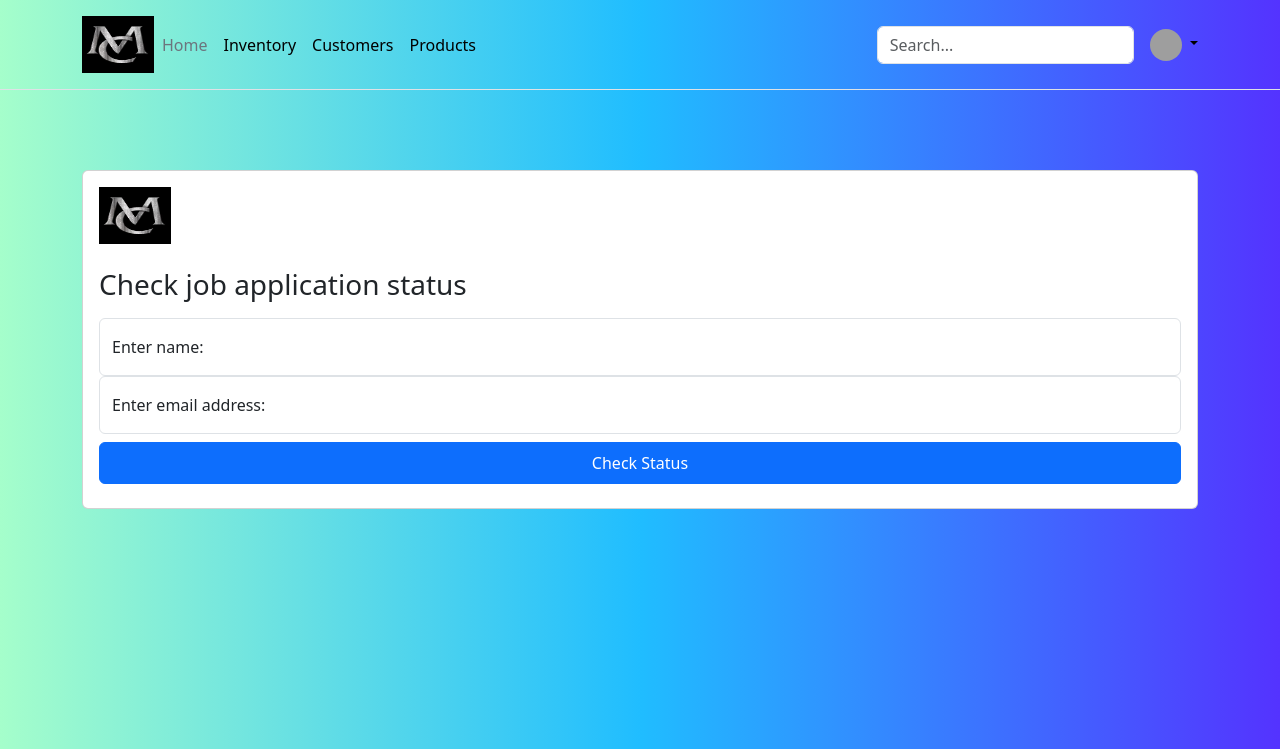
After one commit to kmark-n/mark_careers_website_v4, a Flask app: page /status_form in a window 1280 px wide. The commit adds this page. Shown: the top 749 px of the page. Run offline with Flask 3, Linux system fonts and the light colour scheme; grey boxes are pictures that could not be loaded.

Commit message:
job status confirmation

```diff
--- a/app.py
+++ b/app.py
@@ -1,5 +1,5 @@
 from flask import Flask, render_template, jsonify, request, redirect, session, url_for
-from database import db_login_validation, load_jobs_from_db, load_job_from_db, add_application_to_db, add_user_details_to_db, db_login_validation
+from database import db_login_validation, load_jobs_from_db, load_job_from_db, add_application_to_db, add_user_details_to_db, db_login_validation, status_validation, status_results
 
 
 app = Flask(__name__)
@@ -44,18 +44,47 @@ def list_jobs():
   jobs_list = load_jobs_from_db()
   return jsonify(jobs=jobs_list)
 
-@app.route("/job/<id>")
-def show_job(id):
-  job = load_job_from_db(id)
+@app.route("/status_form")
+def status_form():
+  return render_template('status_form.html')
+
+@app.route("/job_status", methods=['POST'])
+def status_check():
+  full_name=request.form.get('full_name')
+  email=request.form.get('email')
+  row=status_validation(full_name, email)
+  if row is not None:
+    session['id']=row['id']
+    return redirect('status_results')
+  else:
+    error_message="wrong name or email"
+    return render_template('status_form.html', error=error_message)
+
+@app.route("/status_results")
+def application_status():
+  id=session.get('id')
+  job_id=id
+  job=load_job_from_db(job_id)
+  application=status_results(id)
+
+  if job is not None and application is not None:
+    return render_template('status_results.html', application=application, job=job)
+  else:
+    error_message="Job or application not found"
+    return render_template('status_results', error=error_message)
+
+@app.route("/job/<job_id>")
+def show_job(job_id):
+  job = load_job_from_db(job_id)
   if not job:
     return "Not found", 404
   return render_template('jobpage.html', job = job)
 
-@app.route("/job/<id>/apply", methods=['post'])
-def apply_to_job(id):
+@app.route("/job/<job_id>/apply", methods=['post'])
+def apply_to_job(job_id):
   data = request.form
-  job = load_job_from_db(id)
-  add_application_to_db(id, data)
+  job = load_job_from_db(job_id)
+  add_application_to_db(job_id, data)
   return render_template('application_submitted.html', application=data, job = job)
 
 
--- a/static/css/style.css
+++ b/static/css/style.css
@@ -2,9 +2,6 @@
   background: #5433FF;  /* fallback for old browsers */
   background: -webkit-linear-gradient(to right, #A5FECB, #20BDFF, #5433FF);  /* Chrome 10-25, Safari 5.1-6 */
   background: linear-gradient(to right, #A5FECB, #20BDFF, #5433FF); /* W3C, IE 10+/ Edge, Firefox 16+, Chrome 26+, Opera 12+, Safari 7+ */
-
-
-
 }
 
 .mt-80{
--- a/templates/application_form.html
+++ b/templates/application_form.html
@@ -1,5 +1,5 @@
 <h4>Application Form</h4>
-<form action="/job/{{job['id']}}/apply" method="post">
+<form action="/job/{{job['job_id']}}/apply" method="post">
   <div class="mb-2">
   <label>Full Name</label><br>
   <input type="text" name="full_name" placeholder="Allan Walker">
--- a/templates/application_submitted.html
+++ b/templates/application_submitted.html
@@ -3,8 +3,9 @@
   <head>
     <title>submitted application</title>
     {% include 'bootstrap.html' %}
+    <link rel="stylesheet" type="text/css" href="{{url_for('static', filename='css/style.css')}}">
   </head>
-  <body>
+  <body bg-nav>
     {%include 'nav.html' %}
     {%include 'banner.html'%}
     <div class="container">
--- a/templates/bootstrap.html
+++ b/templates/bootstrap.html
@@ -1,2 +1,3 @@
 <meta name="viewport" content="width=device-width, initial-scale=1">
-    <link href="https://cdn.jsdelivr.net/npm/bootstrap@5.3.0/dist/css/bootstrap.min.css" rel="stylesheet" integrity="sha384-9ndCyUaIbzAi2FUVXJi0CjmCapSmO7SnpJef0486qhLnuZ2cdeRhO02iuK6FUUVM" crossorigin="anonymous">
+  <link href="https://cdn.jsdelivr.net/npm/bootstrap@5.3.2/dist/css/bootstrap.min.css" rel="stylesheet" integrity="sha384-T3c6CoIi6uLrA9TneNEoa7RxnatzjcDSCmG1MXxSR1GAsXEV/Dwwykc2MPK8M2HN" crossorigin="anonymous">
+  <script src="https://cdn.jsdelivr.net/npm/bootstrap@5.3.2/dist/js/bootstrap.bundle.min.js" integrity="sha384-C6RzsynM9kWDrMNeT87bh95OGNyZPhcTNXj1NW7RuBCsyN/o0jlpcV8Qyq46cDfL" crossorigin="anonymous"></script>
--- a/templates/home.html
+++ b/templates/home.html
@@ -29,7 +29,7 @@
       </div>
 
       <div class="text-center">
-		  <a href="mailto:seasonablesalt@gmail.com?subject=Question%20about%20Job%20Openings&body=YOUR%20NAME%3A%20%3Ctype%20your%20name%20here%3E%0D%0A%0D%0AYOUR%20QUESTION%3A%20%3Center%20your%20question%20here%3E" class="btn btn-success btn-lg">check status</a>
+		  <a href="/status_form" class="btn btn-success btn-lg">check status</a>
       </div>
       {%include 'footer.html'%}
     </div>
--- a/templates/jobitem.html
+++ b/templates/jobitem.html
@@ -3,13 +3,13 @@
           <h4 style="color:rgb(120,120,120); margin-bottom:4px;">
             {{job['title']}}
           </h4>
-          {%if'location' in job%}
+          {%if 'location' in job%}
           <div>
             <b>location:</b>{{job['location']}}
           </div>
           {%endif%}
         </div>
         <div class="col-2">
-          <a href="/job/{{ job['id'] }}" type="button" class="btn btn-outline-secondary">Apply</a>
+          <a href="/job/{{ job['job_id'] }}" type="button" class="btn btn-outline-secondary">Apply</a>
         </div>
       </div>
--- a/templates/login.html
+++ b/templates/login.html
@@ -8,6 +8,5 @@
   </head>
   <body class = bg-nav>
     {% include 'login_contents.html' %}
-
   </body>
 </html>
--- a/templates/login_contents.html
+++ b/templates/login_contents.html
@@ -36,7 +36,7 @@
               {% if error %}
               <p class="center-align-red">{{error}}</p>
               {% endif %}
-              <p class="mt-3 mb-2 text-body-secondary">Don't have an account yet?<a href="/register_form">Create one</a></p>
+              <p class="mt-3 mb-2 text-body-secondary">Don't have an account yet?<a href="/register_form/register">Create one</a></p>
               <p class="mt-3 mb-3 text-body-secondary">&copy; 2023–2024</p>
             </form>
           </main>
--- a/templates/nav.html
+++ b/templates/nav.html
@@ -1,33 +1,33 @@
-<nav class="navbar navbar-expand-sm navbar-dark bg-dark" aria-label="Third navbar example">
-    <div class="container-fluid">
-      <a class="navbar-brand" href="#">Markcareers</a>
-      <button class="navbar-toggler" type="button" data-bs-toggle="collapse" data-bs-target="#navbarsExample03" aria-controls="navbarsExample03" aria-expanded="false" aria-label="Toggle navigation">
-        <span class="navbar-toggler-icon"></span>
-      </button>
+<header class="p-3 mb-3 border-bottom">
+  <div class="container">
+    <div class="d-flex flex-wrap align-items-center justify-content-center justify-content-lg-start">
+      <a href="#" class="d-flex align-items-center mb-2 mb-lg-0 link-body-emphasis text-decoration-none">
+        <img src="https://markcareerswebsitev3.markndungu.repl.co/static/mark_careers.jpeg" alt="" width="72" height="57">
+      </a>
 
-      <div class="collapse navbar-collapse" id="navbarsExample03">
-        <ul class="navbar-nav me-auto mb-2 mb-sm-0">
-          <li class="nav-item">
-            <a class="nav-link active" aria-current="page" href="/">Home</a>
-          </li>
-          <li class="nav-item">
-            <a class="nav-link" href="#">Link</a>
-          </li>
-          <li class="nav-item">
-            <a class="nav-link disabled" aria-disabled="true">Disabled</a>
-          </li>
-          <li class="nav-item dropdown">
-            <a class="nav-link dropdown-toggle" href="#" data-bs-toggle="dropdown" aria-expanded="false">Dropdown</a>
-            <ul class="dropdown-menu">
-              <li><a class="dropdown-item" href="#">Action</a></li>
-              <li><a class="dropdown-item" href="#">Another action</a></li>
-              <li><a class="dropdown-item" href="#">Something else here</a></li>
-            </ul>
-          </li>
+      <ul class="nav col-12 col-lg-auto me-lg-auto mb-2 justify-content-center mb-md-0">
+        <li><a href="/home" class="nav-link px-2 link-secondary">Home</a></li>
+        <li><a href="#" class="nav-link px-2 link-body-emphasis">Inventory</a></li>
+        <li><a href="#" class="nav-link px-2 link-body-emphasis">Customers</a></li>
+        <li><a href="#" class="nav-link px-2 link-body-emphasis">Products</a></li>
+      </ul>
+
+      <form class="col-12 col-lg-auto mb-3 mb-lg-0 me-lg-3" role="search">
+        <input type="search" class="form-control" placeholder="Search..." aria-label="Search">
+      </form>
+
+      <div class="dropdown text-end">
+        <a href="#" class="d-block link-body-emphasis text-decoration-none dropdown-toggle" data-bs-toggle="dropdown" aria-expanded="false">
+          <img src="https://github.com/mdo.png" alt="mdo" width="32" height="32" class="rounded-circle">
+        </a>
+        <ul class="dropdown-menu text-small">
+          <li><a class="dropdown-item" href="#">New project...</a></li>
+          <li><a class="dropdown-item" href="#">Settings</a></li>
+          <li><a class="dropdown-item" href="#">Profile</a></li>
+          <li><hr class="dropdown-divider"></li>
+          <li><a class="dropdown-item" href="#">Sign out</a></li>
         </ul>
-        <form role="search">
-          <input class="form-control" type="search" placeholder="Search" aria-label="Search">
-        </form>
       </div>
     </div>
-  </nav>
+  </div>
+</header>
--- a/templates/register_contents.html
+++ b/templates/register_contents.html
@@ -6,16 +6,16 @@
         <h1 class="h3 mb-3 fw-normal">Register here</h1>
 
         <div class="form-floating">
-          <input type="text" class="form-control" name="name" id="floatingInput" placeholder="name">
+          <input type="text" class="form-control" name="name" id="floatingInput" placeholder="name" required>
           <label for="floatingInput">Enter user name:</label>
         </div>
 
         <div class="form-floating">
-          <input type="email" class="form-control" name="email" id="floatingInput" placeholder="name@example.com">
+          <input type="email" class="form-control" name="email" id="floatingInput" placeholder="name@example.com" required>
           <label for="floatingInput">Enter email address:</label>
         </div>
         <div class="form-floating">
-          <input type="password" class="form-control" name="password" id="floatingPassword" placeholder="Password">
+          <input type="password" class="form-control" name="password" id="floatingPassword" placeholder="Password" required>
           <label for="floatingPassword">Enter password:</label>
         <button class="btn btn-primary w-100 py-2" type="submit">Register</button>
         <p class="mt-3 mb-2 text-body-secondary">Already have an account?<a href="/">sign in</a></p>
--- a/templates/registered.html
+++ b/templates/registered.html
@@ -6,7 +6,7 @@
     <link rel="stylesheet" type="text/css" href="{{url_for('static', filename='css/style.css')}}">
 
   </head>
-  <body>
+  <body bg-nav>
     {% include 'reg_nav.html' %}
     <div class="container">
       <div class="row">
--- /dev/null
+++ b/templates/status_form.html
@@ -0,0 +1,37 @@
+<!DOCTYPE html>
+<html>
+  <head>
+    <title>Mark careers</title>
+    {% include 'bootstrap.html' %}
+    <link rel="stylesheet" type="text/css" href="{{url_for('static', filename='css/style.css')}}">
+  </head>
+  <body class=bg-nav>
+    {% include 'nav.html' %}
+    <div class="container">
+      <div class="card mt-80">
+        <div class="card-body">
+          <form action="/job_status" method="post">
+            <img class="mb-4" src="https://markcareerswebsitev3.markndungu.repl.co/static/mark_careers.jpeg" alt="" width="72" height="57">
+            <h1 class="h3 mb-3 fw-normal">Check job application status</h1>
+
+            <div class="form-floating">
+              <input type="text" class="form-control" name="full_name" id="floatingInput" placeholder="name" required>
+              <label for="floatingInput">Enter name:</label>
+            </div>
+
+            <div class="form-floating">
+              <input type="email" class="form-control" name="email" id="floatingInput" placeholder="name@example.com" required>
+              <label for="floatingInput">Enter email address:</label>
+            </div>
+            {% if error %}
+            <p class="mt-2 center-align-red">{{error}}</p>
+            {% endif %}
+            <button class="mt-2 mb-2 btn btn-primary w-100 py-2" type="submit">Check Status</button>
+
+          </form>
+        </div>
+      </div>
+
+    </div>
+  </body>
+</html>
```
Also changed, not shown: database.py (+25 -3 lines), templates/people_working.html (added, +10 -0 lines), templates/status_results.html (added, +21 -0 lines).
